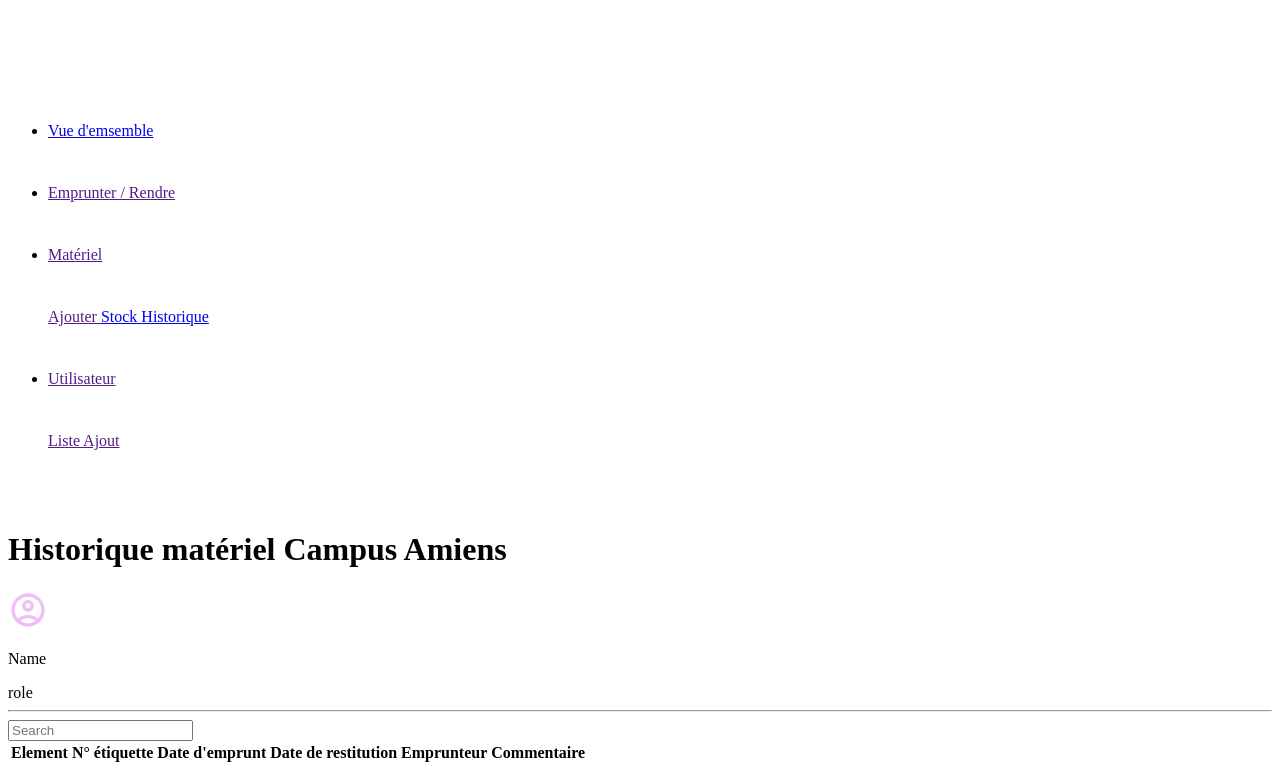
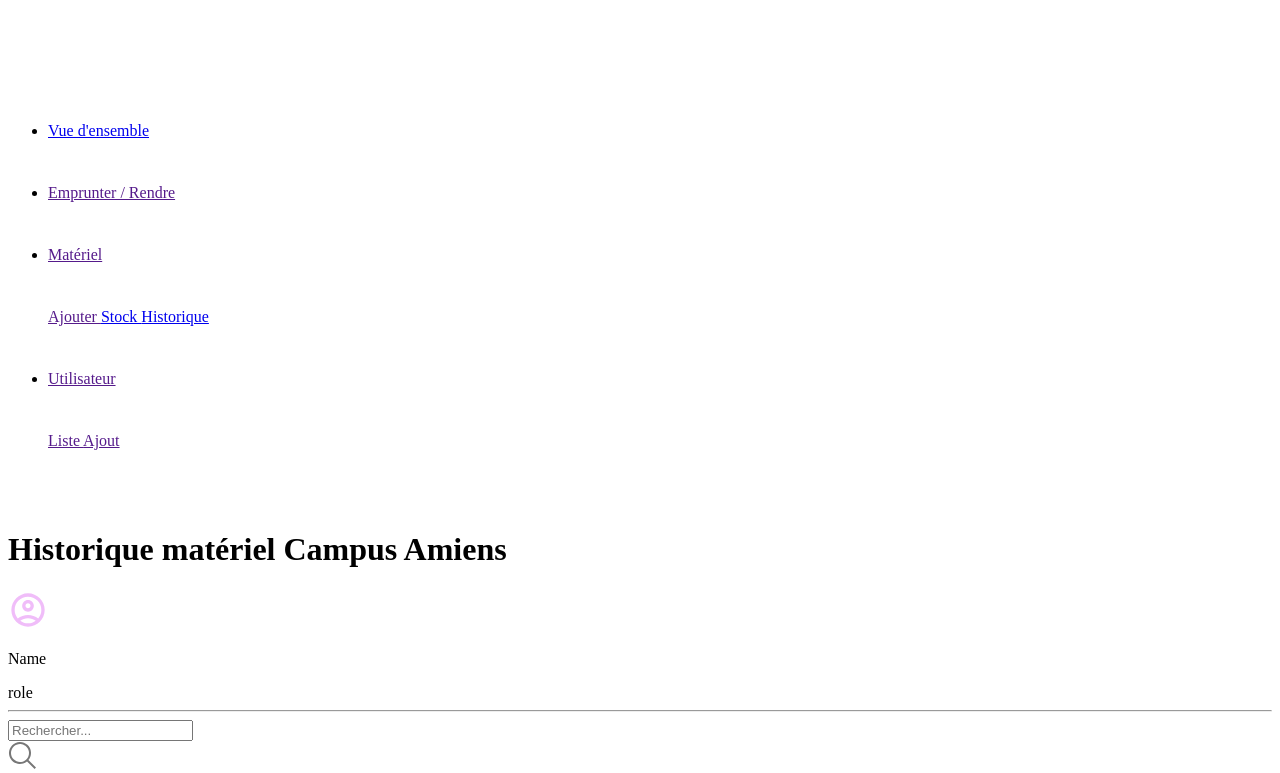
Before and after one commit to Magic-80/Projet-gestions-material, a Symfony app: template templates/materials/index.html.twig in a window 1280 px wide. Shown: the top 773 px of the page. Run offline with Twig, Linux system fonts and the light colour scheme; the template is opened without the code that fills it, so the values that code supplies are empty; some libraries are stand-ins or nearby versions.

Commit message:
add img search_icon and style css

```diff
--- a/assets/js/main.js
+++ b/assets/js/main.js
@@ -23,10 +23,8 @@ document.addEventListener('DOMContentLoaded', function() {
             fetch('/materials/search?searchTerm=' + encodeURIComponent(searchTerm))
                 .then(response => response.json())
                 .then(data => {
-                    // Effacez le contenu précédent du tableau
                     tableBody.innerHTML = '';
 
-                    // Affichez les nouveaux résultats dans le tableau
                     data.forEach(material => {
                         const row = document.createElement('tr');
                         row.innerHTML = `
--- a/templates/base.html.twig
+++ b/templates/base.html.twig
@@ -16,7 +16,7 @@
                     <ul>
                         <div class = "nav_links">
                             <img src="{{asset('icon/dashboard_icon.svg')}}" alt="icon dashboard">
-                            <li> <a href="{{path('home')}}"> Vue d'emsemble </a> </li>
+                            <li> <a href="{{path('home')}}"> Vue d'ensemble </a> </li>
                         </div>
                         <div class = "nav_links">
                             <img src="{{asset('icon/borrow_icon.svg')}}" alt="icon dashboard">
--- a/templates/home/index.html.twig
+++ b/templates/home/index.html.twig
@@ -2,7 +2,7 @@
 
 {% block title %} Vue d'emsemble {% endblock %}
 
-{% block titlePage %}  <h1> Vue d'emsemble </h1>   {% endblock %}
+{% block titlePage %}  <h1> Vue d'ensemble </h1>   {% endblock %}
 
 {% block body %}
 
--- a/templates/materials/index.html.twig
+++ b/templates/materials/index.html.twig
@@ -16,8 +16,11 @@
 
 	<section class="material_history">
 
-		 <form id="searchForm">
-            <input type="text" id="searchInput" name="search" class="search-input" placeholder="Search">
+		 <form class="searchForm">
+            <input type="search" id="searchInput" name="search" class="search-input" placeholder="Rechercher...">
+		 	<div class = "serach_icon">
+				<img class = "serach_img" src="{{asset("icon/search_icon.svg")}}" alt="search icon">
+			</div>
         </form>
 
 		<div class="table_scroll">
```
Also changed, not shown: assets/styles/app.css (+24 -6 lines), templates/materials/detail.html.twig (+5 -2 lines), public/icon/search_icon.svg (added).
